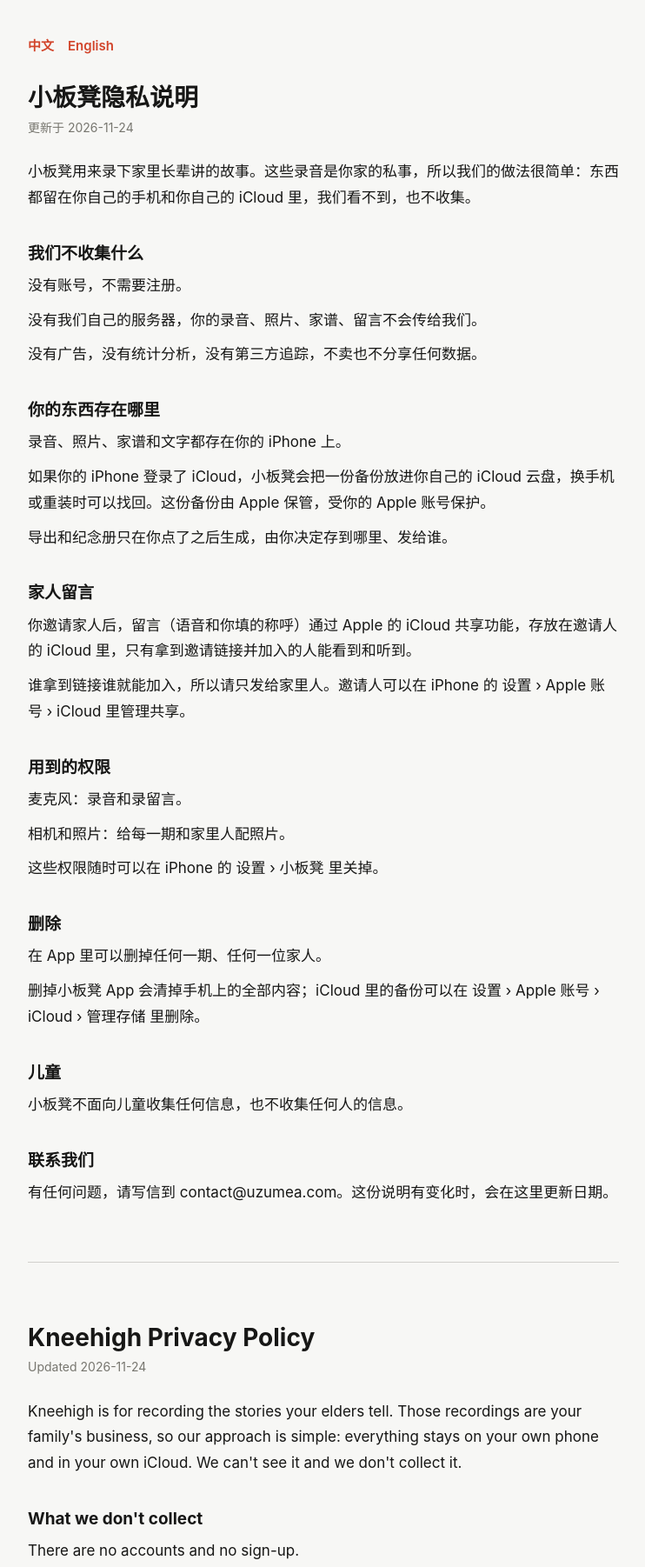
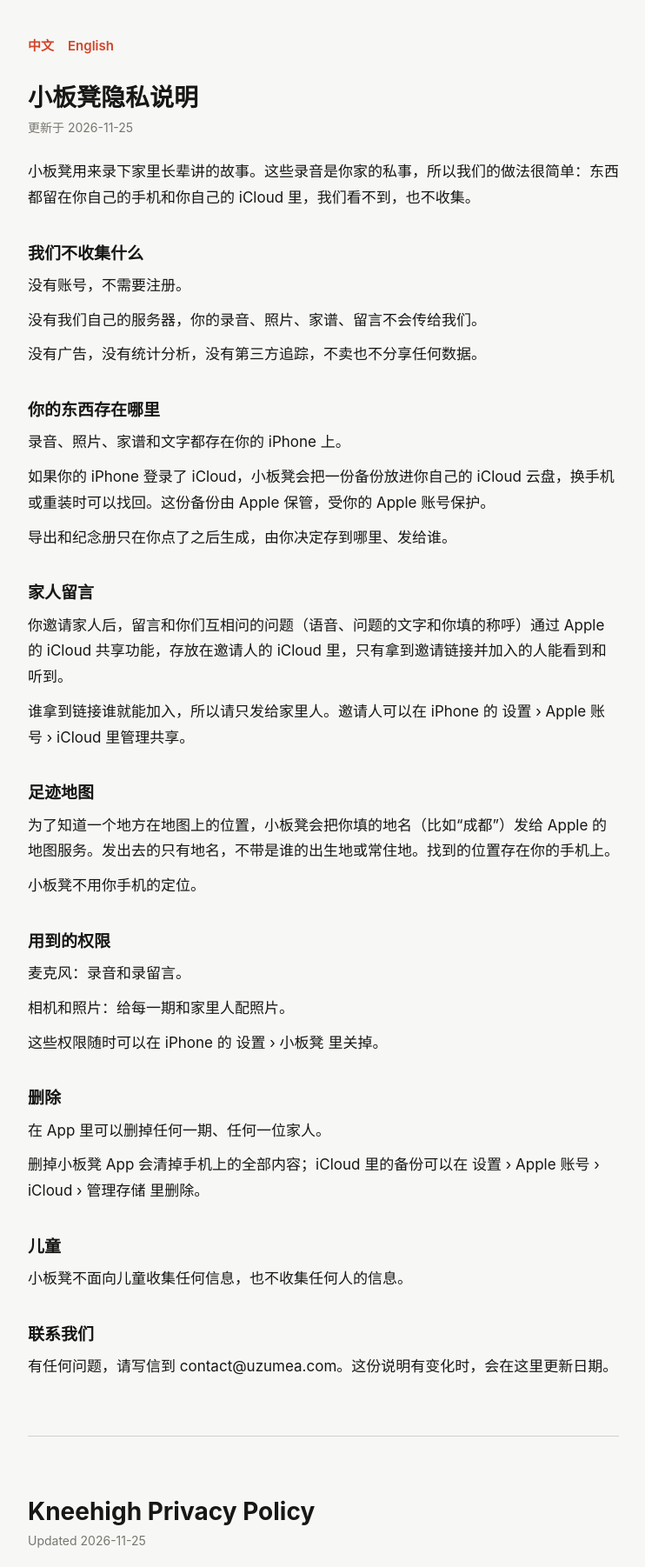
Before and after one commit to Jaaakoo/kneehigh-site, a plain HTML site: page privacy.html in a window 1280 px wide. Shown: the top 1802 px of the page at 87% size, without its empty margins (268-1010 px from the left). Drawn offline with Linux system fonts and the light colour scheme.

Commit message:
隐私说明：互相问的问题、足迹地图（跟第 22 版一起）
Co-Authored-By: Claude Opus 5.5 <noreply@anthropic.com>
Claude-Session: https://claude.ai/code/session_011EYH2bYAfvaEdr9kv3WZQG

```diff
--- a/privacy.html
+++ b/privacy.html
@@ -22,7 +22,7 @@ p { margin: 0 0 10px; }
 <nav><a href="#zh">中文</a><a href="#en">English</a></nav>
 <article lang="zh-Hans" id="zh">
 <h1>小板凳隐私说明</h1>
-<p class="d">更新于 2026-11-24</p>
+<p class="d">更新于 2026-11-25</p>
 <p>小板凳用来录下家里长辈讲的故事。这些录音是你家的私事，所以我们的做法很简单：东西都留在你自己的手机和你自己的 iCloud 里，我们看不到，也不收集。</p>
 <h2>我们不收集什么</h2>
 <p>没有账号，不需要注册。</p>
@@ -33,8 +33,11 @@ p { margin: 0 0 10px; }
 <p>如果你的 iPhone 登录了 iCloud，小板凳会把一份备份放进你自己的 iCloud 云盘，换手机或重装时可以找回。这份备份由 Apple 保管，受你的 Apple 账号保护。</p>
 <p>导出和纪念册只在你点了之后生成，由你决定存到哪里、发给谁。</p>
 <h2>家人留言</h2>
-<p>你邀请家人后，留言（语音和你填的称呼）通过 Apple 的 iCloud 共享功能，存放在邀请人的 iCloud 里，只有拿到邀请链接并加入的人能看到和听到。</p>
+<p>你邀请家人后，留言和你们互相问的问题（语音、问题的文字和你填的称呼）通过 Apple 的 iCloud 共享功能，存放在邀请人的 iCloud 里，只有拿到邀请链接并加入的人能看到和听到。</p>
 <p>谁拿到链接谁就能加入，所以请只发给家里人。邀请人可以在 iPhone 的 设置 › Apple 账号 › iCloud 里管理共享。</p>
+<h2>足迹地图</h2>
+<p>为了知道一个地方在地图上的位置，小板凳会把你填的地名（比如“成都”）发给 Apple 的地图服务。发出去的只有地名，不带是谁的出生地或常住地。找到的位置存在你的手机上。</p>
+<p>小板凳不用你手机的定位。</p>
 <h2>用到的权限</h2>
 <p>麦克风：录音和录留言。</p>
 <p>相机和照片：给每一期和家里人配照片。</p>
@@ -49,7 +52,7 @@ p { margin: 0 0 10px; }
 </article>
 <article lang="en" id="en">
 <h1>Kneehigh Privacy Policy</h1>
-<p class="d">Updated 2026-11-24</p>
+<p class="d">Updated 2026-11-25</p>
 <p>Kneehigh is for recording the stories your elders tell. Those recordings are your family's business, so our approach is simple: everything stays on your own phone and in your own iCloud. We can't see it and we don't collect it.</p>
 <h2>What we don't collect</h2>
 <p>There are no accounts and no sign-up.</p>
@@ -60,8 +63,11 @@ p { margin: 0 0 10px; }
 <p>If your iPhone is signed in to iCloud, Kneehigh keeps a backup in your own iCloud Drive so you can get it back on a new phone. Apple holds that backup, protected by your Apple Account.</p>
 <p>Exports and keepsake books are only made when you tap for them, and you decide where they go.</p>
 <h2>Family messages</h2>
-<p>When you invite family, messages (the voice note and the name you chose) are kept in the inviter's iCloud using Apple's iCloud sharing. Only people who open the invite link and join can see and hear them.</p>
+<p>When you invite family, messages and the questions you ask each other (the voice note, the words of the question and the name you chose) are kept in the inviter's iCloud using Apple's iCloud sharing. Only people who open the invite link and join can see and hear them.</p>
 <p>Anyone with the link can join, so only send it to family. The inviter can manage sharing in Settings › Apple Account › iCloud.</p>
+<h2>Family map</h2>
+<p>To learn where a place is on the map, Kneehigh sends the place names you typed (&quot;Chengdu&quot;, say) to Apple's map service. Only the name of the place is sent, never whose birthplace or home it is. What comes back is kept on your phone.</p>
+<p>Kneehigh never uses your phone's location.</p>
 <h2>Permissions</h2>
 <p>Microphone: to record stories and messages.</p>
 <p>Camera and Photos: to add pictures to recordings and to people in your family tree.</p>
```
